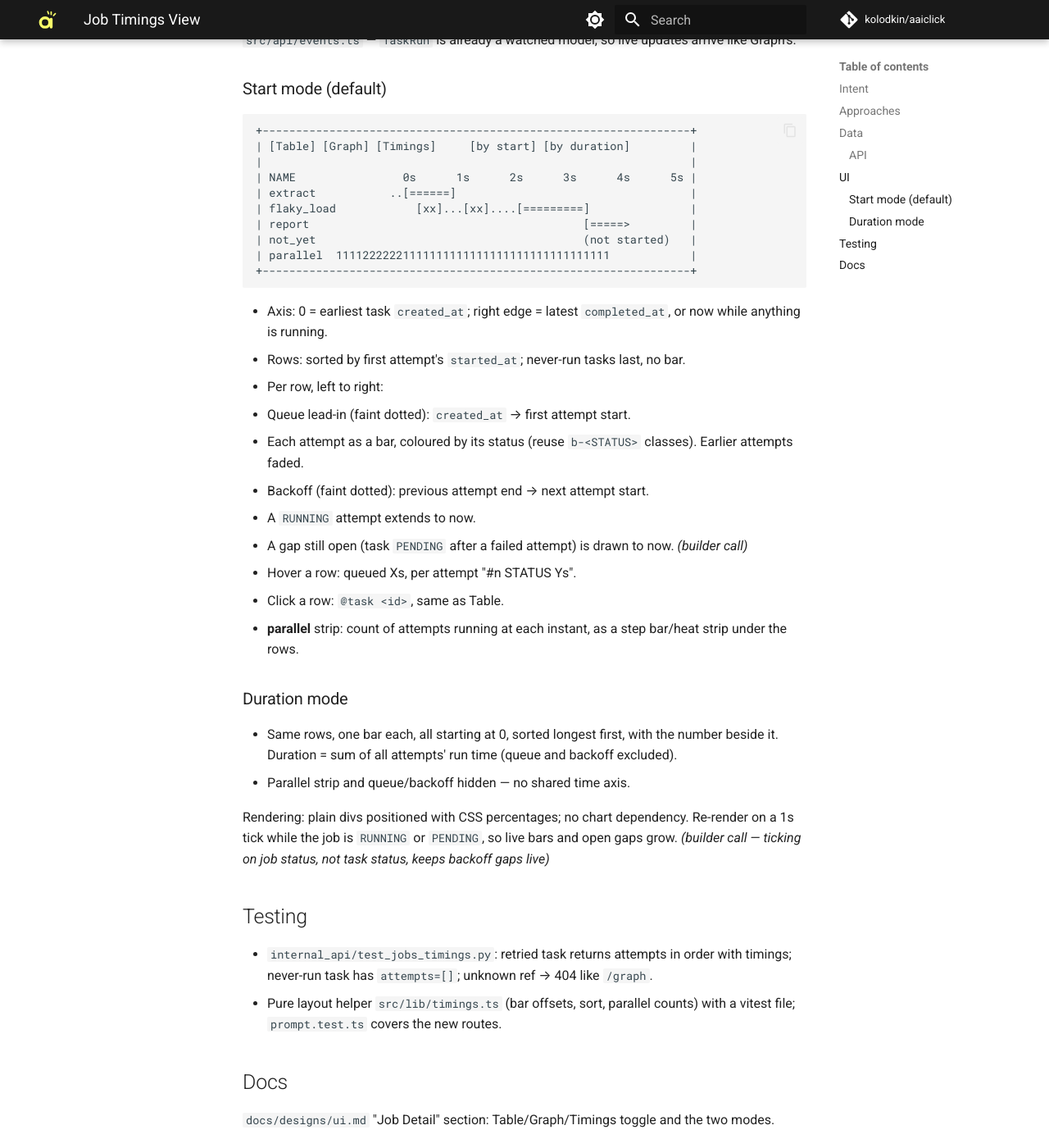
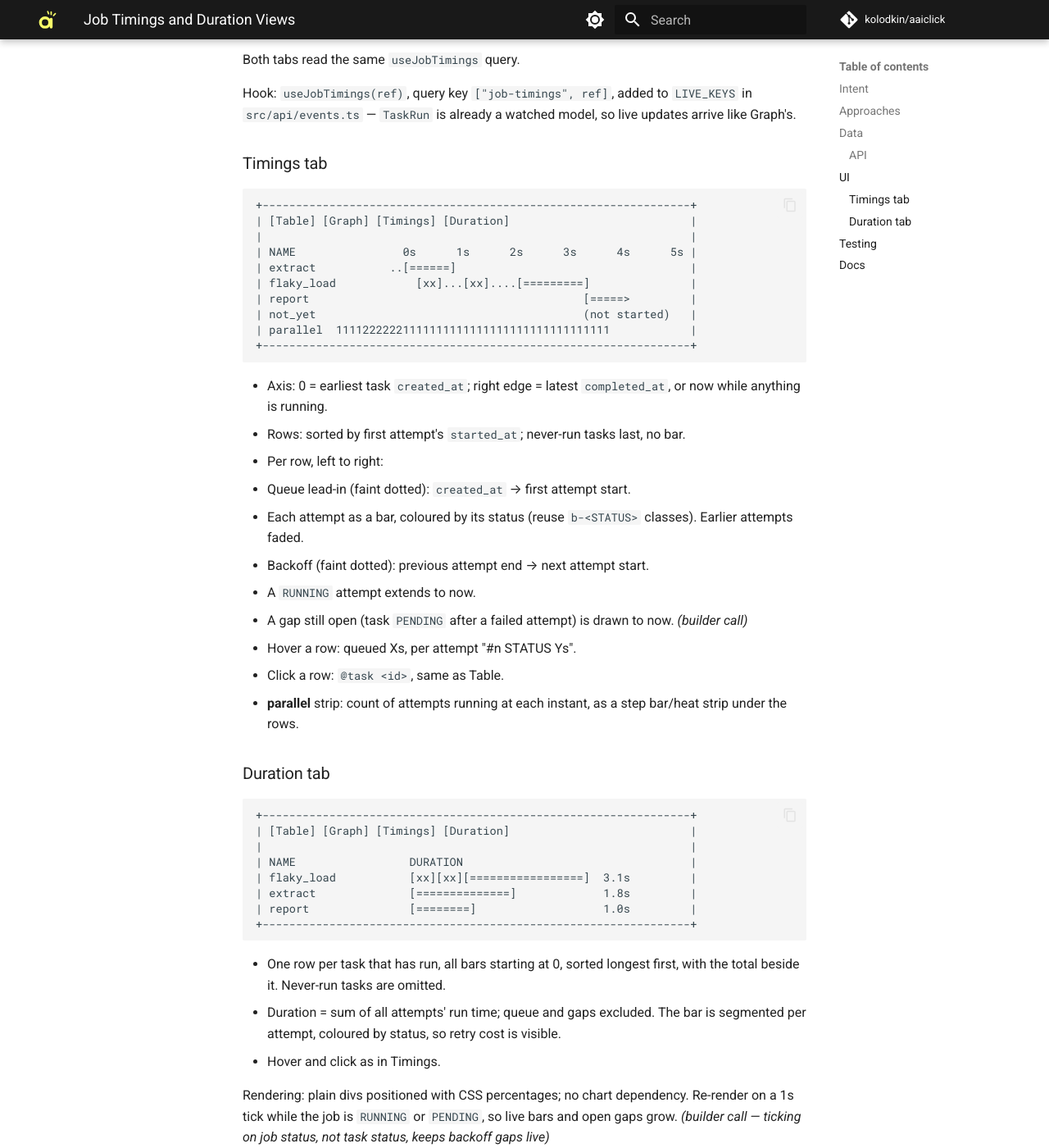
Before and after one commit to kolodkin/aaiclick, an MkDocs documentation site: the page built from docs/superpowers/specs/2026-11-01-job-timings-design.md, in a window 1280 px wide and 1400 px high, scrolled down 2049 px. Shown: the whole window at 82% size. Built offline with MkDocs 1.6.1 and Material for MkDocs 9.7.7, drawn with Linux system fonts in a browser that asks for light colours; comment, search, counter and statistics services are not loaded; some of the changed text lies outside the part shown.

Commit message:
Spec: separate Duration tab
Co-Authored-By: Claude Opus 5.5 <noreply@anthropic.com>
Claude-Session: https://claude.ai/code/session_01LcC1uAKqLCBvMF9yRXkiLJ

````diff
--- a/docs/superpowers/specs/2026-11-01-job-timings-design.md
+++ b/docs/superpowers/specs/2026-11-01-job-timings-design.md
@@ -1,7 +1,9 @@
-# Job Timings View
+# Job Timings and Duration Views
 
-A third tab on the job detail page, beside **Table** and **Graph**: every task
-as horizontal bars on a shared time axis, Gantt-style.
+Two new tabs on the job detail page, beside **Table** and **Graph**:
+
+- **Timings** — every task as horizontal bars on a shared time axis, Gantt-style.
+- **Duration** — tasks ranked longest to shortest.
 
 ## Intent
 
@@ -11,7 +13,7 @@ Answer, at a glance, why a job took as long as it did:
 - **Idle gaps** — stretches where nothing in the job ran.
 - **Parallelism** — how many tasks ran at once; a mostly-sequential job is obvious.
 - **Retries** — earlier failed attempts and the backoff between them.
-- **Which task took longest** — a second mode ranks tasks by duration.
+- **Which task took longest** — the Duration tab.
 
 Non-goals: zoom/pan, dependency arrows (Graph covers those), group nesting,
 CLI or MCP exposure.
@@ -67,20 +69,21 @@ class JobTimingsView(BaseModel):
 
 ## UI
 
-Route: `@job <name> timings` → `view: "timings"`, and
-`@job <name> timings duration` → ranked mode. `JobViewMode` widens to
-`"table" | "graph" | "timings"`; the sort mode rides on the route
-(`timingsSort: "start" | "duration"`) so links stay shareable.
+Routes: `@job <name> timings` → `view: "timings"`, `@job <name> duration` →
+`view: "duration"`. `JobViewMode` widens to
+`"table" | "graph" | "timings" | "duration"`; links stay shareable.
+
+Both tabs read the same `useJobTimings` query.
 
 Hook: `useJobTimings(ref)`, query key `["job-timings", ref]`, added to
 `LIVE_KEYS` in `src/api/events.ts` — `TaskRun` is already a watched model, so
 live updates arrive like Graph's.
 
-### Start mode (default)
+### Timings tab
 
 ```
 +----------------------------------------------------------------+
-| [Table] [Graph] [Timings]     [by start] [by duration]         |
+| [Table] [Graph] [Timings] [Duration]                           |
 |                                                                |
 | NAME                0s      1s      2s      3s      4s      5s |
 | extract           ..[======]                                   |
@@ -107,12 +110,24 @@ live updates arrive like Graph's.
 - **parallel** strip: count of attempts running at each instant, as a step
   bar/heat strip under the rows.
 
-### Duration mode
+### Duration tab
 
-- Same rows, one bar each, all starting at 0, sorted longest first, with the
-  number beside it. Duration = sum of all attempts' run time (queue and
-  backoff excluded).
-- Parallel strip and queue/backoff hidden — no shared time axis.
+```
++----------------------------------------------------------------+
+| [Table] [Graph] [Timings] [Duration]                           |
+|                                                                |
+| NAME                 DURATION                                  |
+| flaky_load           [xx][xx][=================]  3.1s         |
+| extract              [==============]             1.8s         |
+| report               [========]                   1.0s         |
++----------------------------------------------------------------+
+```
+
+- One row per task that has run, all bars starting at 0, sorted longest first,
+  with the total beside it. Never-run tasks are omitted.
+- Duration = sum of all attempts' run time; queue and gaps excluded. The bar
+  is segmented per attempt, coloured by status, so retry cost is visible.
+- Hover and click as in Timings.
 
 Rendering: plain divs positioned with CSS percentages; no chart dependency.
 Re-render on a 1s tick while the job is `RUNNING` or `PENDING`, so live bars
````
